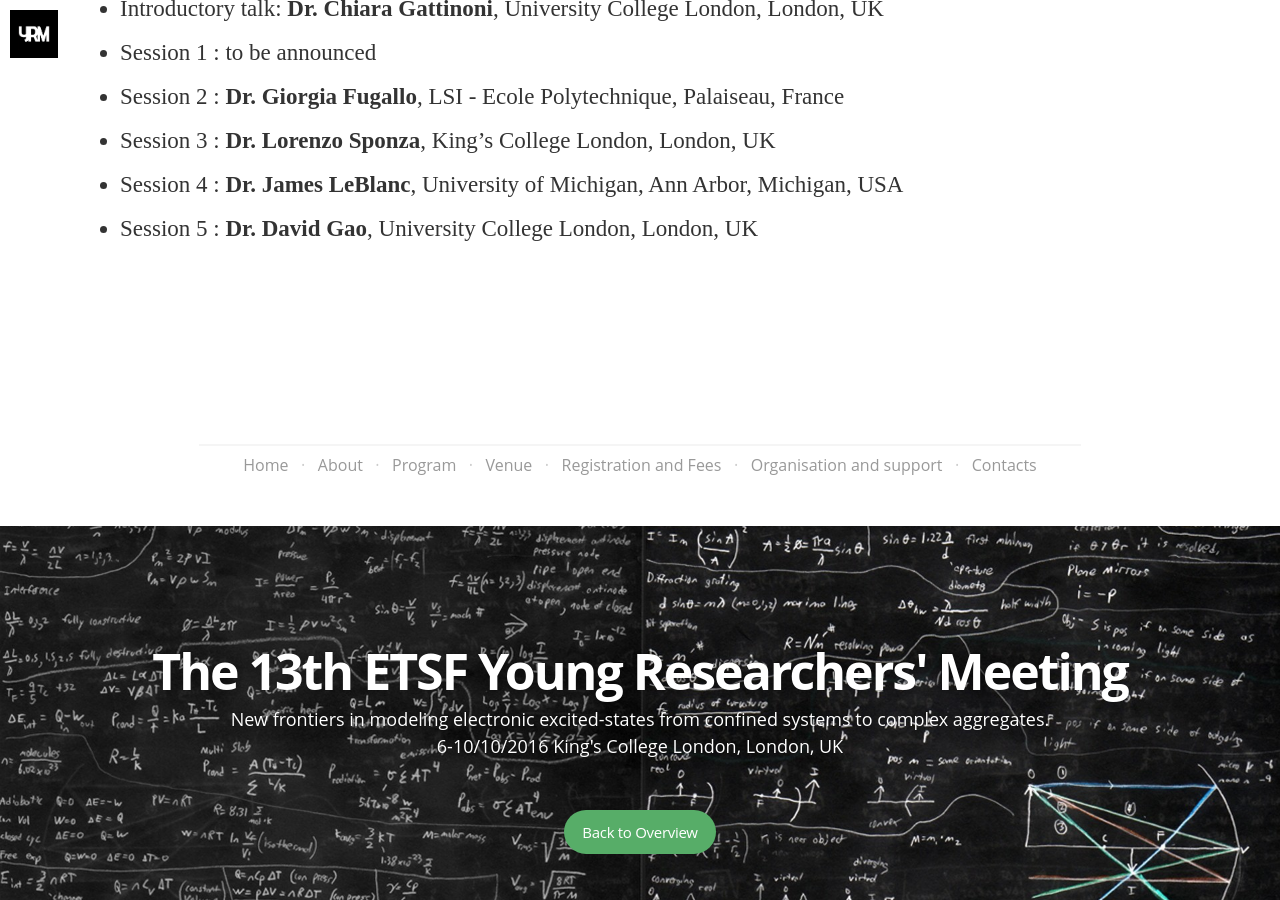
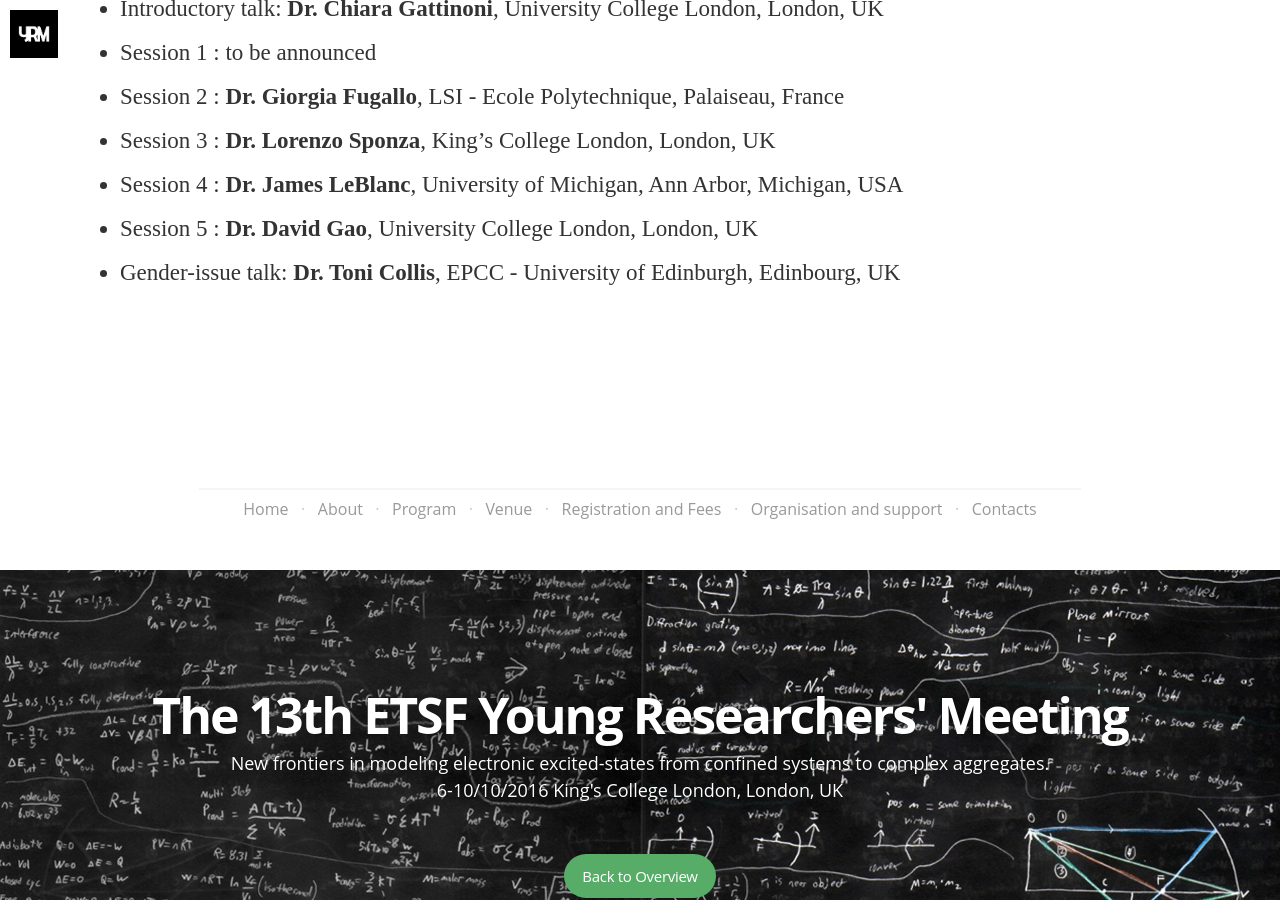
Before and after one commit to yrm2016/Website-source, a Jekyll site: the page built from program.md, in a window 1280 px wide and 900 px high, scrolled down 1848 px. Built offline with Jekyll 4.4.1, drawn with Linux system fonts in a browser that asks for light colours; nearby versions of some CDN libraries; some web fonts are replaced; Markdown is read by kramdown in place of the engine named in the settings.

Commit message:
Update program.md

```diff
--- a/program.md
+++ b/program.md
@@ -35,3 +35,4 @@
 * Session 3 : **Dr. Lorenzo Sponza**, King's College London, London, UK
 * Session 4 : **Dr. James LeBlanc**, University of Michigan, Ann Arbor, Michigan, USA
 * Session 5 : **Dr. David Gao**, University College London, London, UK
+* Gender-issue talk: **Dr. Toni Collis**, EPCC - University of Edinburgh, Edinbourg, UK
```
